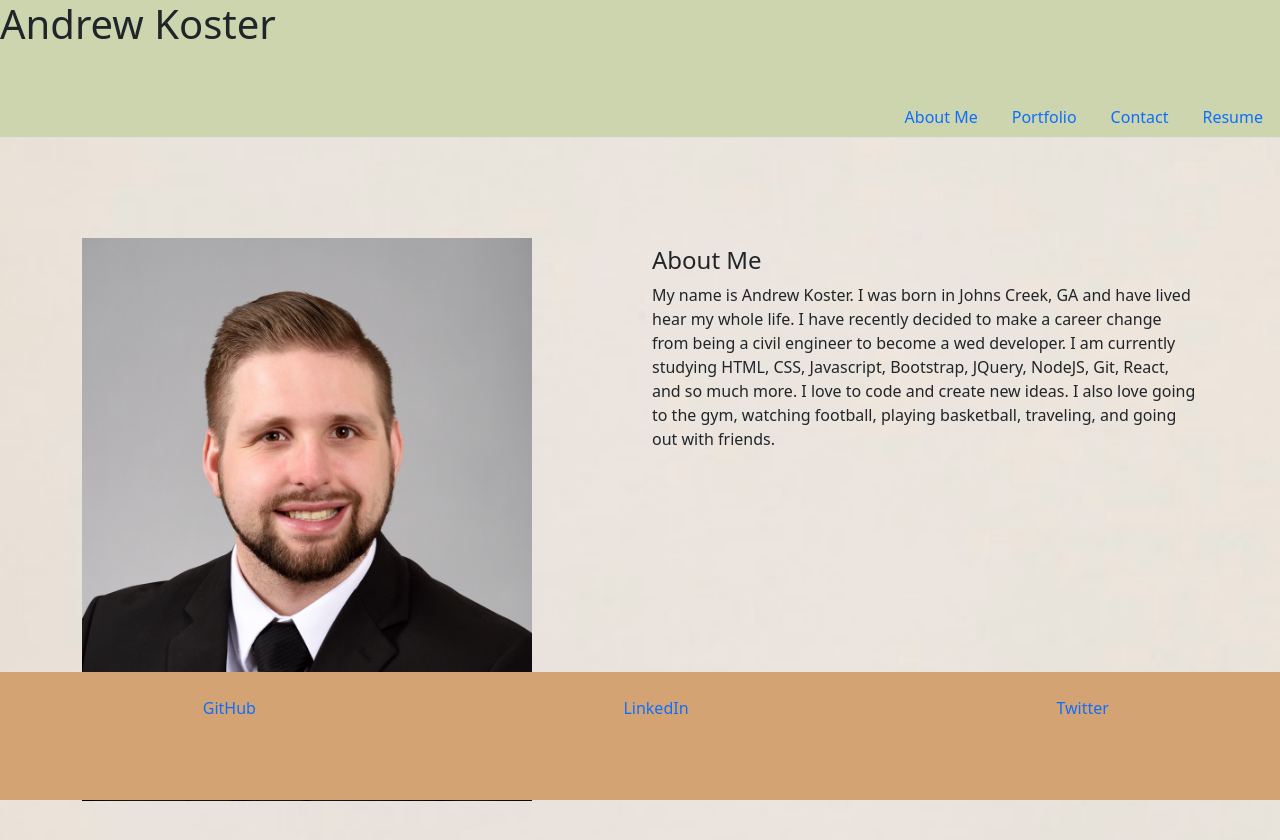
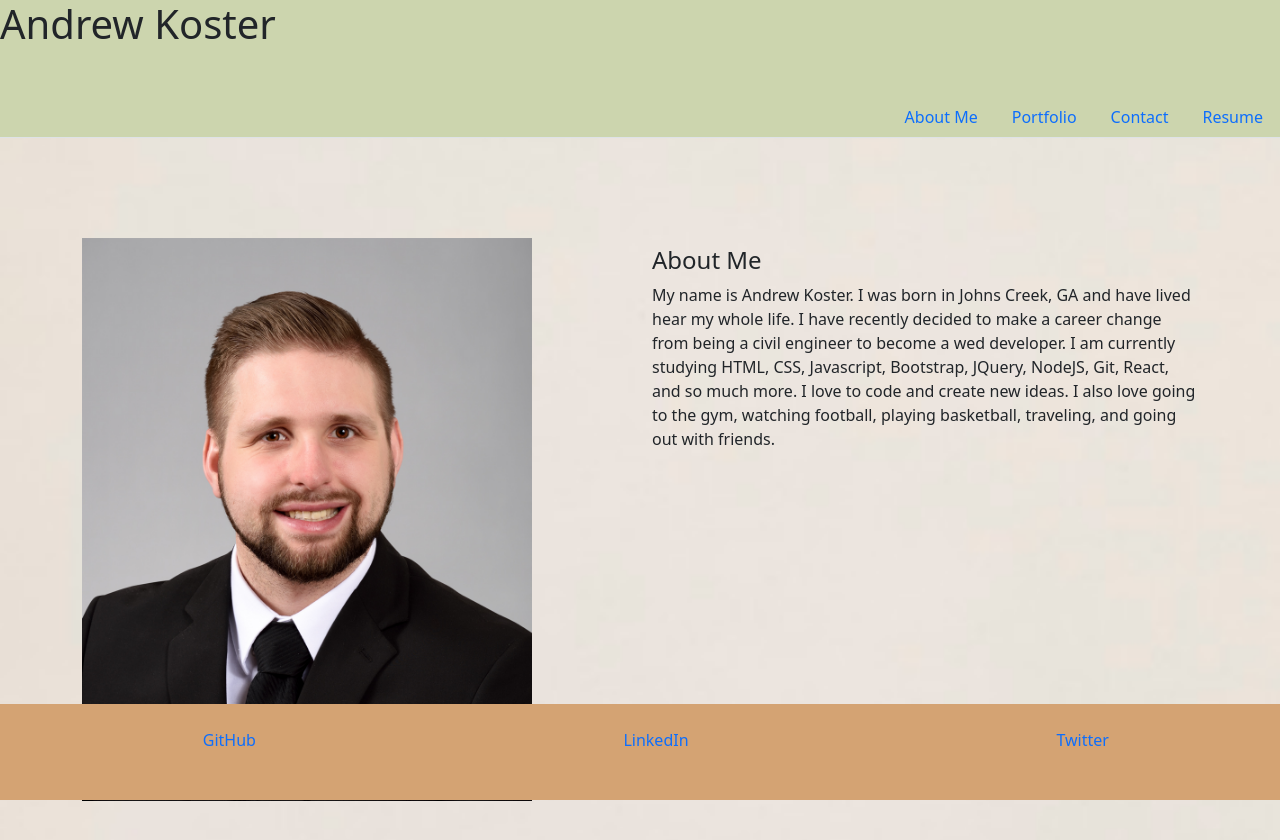
Before and after one commit to akoster15/andrew-koster, a React (Create React App) app: page / in a window 1280 px wide. Shown: the top 840 px of the page. Built offline with nearby package versions, Linux system fonts and the light colour scheme.

Commit message:
fixed issues with footer

```diff
--- a/src/components/Footer.js
+++ b/src/components/Footer.js
@@ -2,7 +2,7 @@ import React from 'react'
 
 function Footer() {
     return(
-        <footer style={{bottom: "0", height: "8rem", background: "#d4a373"}}>
+        <footer style={{bottom: "0", height: "6rem", background: "#d4a373"}}>
         <div className="main-footer font-small white pt-4"></div>
             <div className="container-fluid text-center text-md-left">
                 <div className="row">
--- a/src/components/PortfolioContainer.js
+++ b/src/components/PortfolioContainer.js
@@ -30,7 +30,7 @@ export default function PortfolioContainer() {
       <div style={{ backgroundImage: `url(${background})`, backgroundSize: "cover", minHeight: "75rem"}}>
         <Navbar currentPage={currentPage} handlePageChange={handlePageChange} />
           {renderPage()}
-        <div style={{position: "absolute", left: "0rem", bottom: "0rem", right: "0rem"}}>
+        <div style={{position: "fixed", bottom: "0", left: "0", width: "100%"}}>
         <Footer/>
         </div>
       </div>
```
